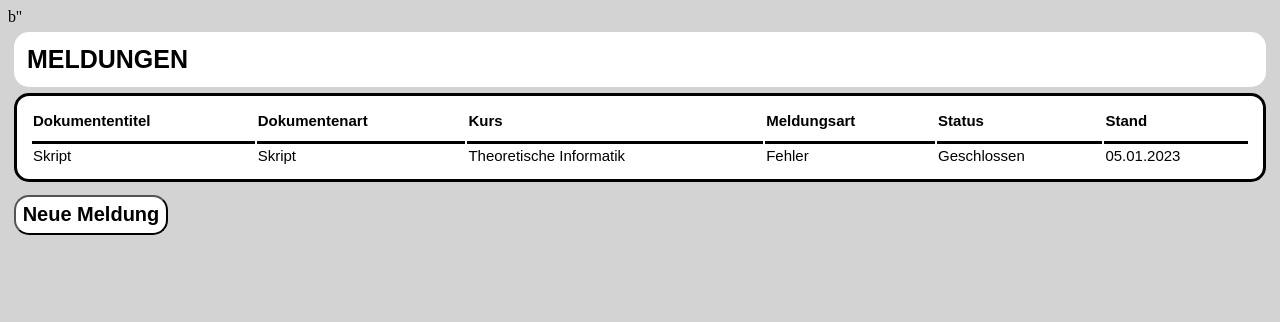
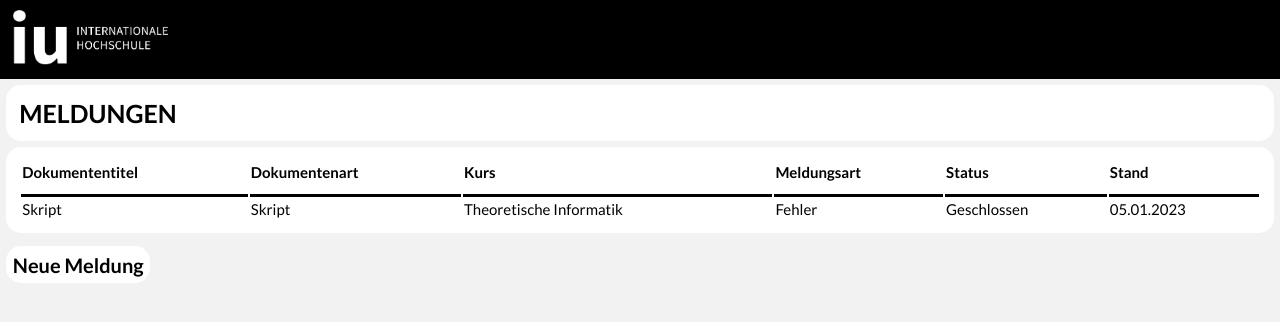
Before and after one commit to denishartl/isef01-webinterface, a Django app: page /tickets/ in a window 1280 px wide. Shown: the top 322 px of the page. Run offline with Django 4.2, Linux system fonts and the light colour scheme; data that the repository does not hold is empty.

Commit message:
Add header and make formatting more inline with standard

```diff
--- a/static/styles.css
+++ b/static/styles.css
@@ -1,5 +1,6 @@
 body {
-    background-color: lightgray;
+    background-color: #F2F2F2;
+    margin: 0%;
 }
 
 th {
@@ -15,36 +16,67 @@ tr {
 }
 
 tr:hover {
-    background-color: lightblue;
+    background-color: #C3D8FF;
 }
 
 .header {
-    background-color: white;
+    background-color: #FFFFFF;
     margin: 0.5%;
     padding: 1%;
     font-size: 25px;
-    font-family: Arial, Helvetica, sans-serif;
     font-weight: bold;
     border-radius: 15px;
 }
 
 .table {
-    background-color: white;
+    background-color: #FFFFFF;
     margin: 0.5%;
     padding: 1%;
     font-size: 15px;
-    font-family: Arial, Helvetica, sans-serif;
     border-radius: 15px;
-    border: 3px solid;
-    width: 99%
+    width: 99%;
+    border-collapse: separate;
 }
 
 .button {
-    background-color: white;
+    background-color: #FFFFFF;
     margin: 0.5%;
     padding: 0.5%;
     font-size: 20px;
-    font-family: Arial, Helvetica, sans-serif;
     font-weight: bold;
     border-radius: 15px;
+    border: 0px;
 }
+
+.navbar {
+    background-color: #000;
+    color: white;
+    font-size: 15px;
+    font-weight: 500;
+    display: flex;
+    justify-content: left;
+    align-items: center;
+    padding: 10px;
+}
+
+
+.nav-list {
+    list-style: none;
+    width: 100%;
+    text-align: right;
+    padding-right: 20px;
+}
+
+
+.navbar a {
+    color: white;
+    text-decoration: none;
+}
+
+.navbar a:hover {
+    color: rgb(67, 116, 228);
+}
+
+.font {
+    font-family: Lato;
+}
--- a/tickets/templates/tickets/index.html
+++ b/tickets/templates/tickets/index.html
@@ -4,18 +4,30 @@
     <title>Hello Azure - Python Quickstart</title>
     <link rel="stylesheet" href="{% static 'styles.css' %}">
     <link rel="icon"href="{% static 'favicon.ico' %}">
+    <link href='https://fonts.googleapis.com/css?family=Lato:400,700' rel='stylesheet' type='text/css'>
 </head>
 <html>
+  <header>
+    <nav class="navbar">
+      <div>
+        <a href="/">
+          <img src="{% static 'images/iu_logo_white.png' %}" width="mx-auto" height="55px"
+            alt="Logo IU Internationale Hochschule" />
+        </a>
+      </div>
+      <ul class="nav-list" id="navList">
+      </ul>
+    </nav>
+  </header>
    <body>
      <main class="background">
         <div>
-          {{response.content}}
         </div>
-        <div class="header">
+        <div class="header font">
           MELDUNGEN
         </div>
         <div>
-          <table class="table">
+          <table class="table font">
             <tr>
               <th>Dokumententitel</th>
               <th>Dokumentenart</th>
@@ -34,7 +46,7 @@
             </tr>
           </table>
           <form>
-            <button type="button" class="button">Neue Meldung</button>
+            <button type="button" class="button font">Neue Meldung</button>
           </form>
         </div>
      </main>
--- a/tickets/views.py
+++ b/tickets/views.py
@@ -4,9 +4,10 @@ from django.views.decorators.csrf import csrf_exempt
 import requests
 
 def index(request):
-    response = requests.get("http://localhost:7071/api/GetTickets")
+    #response = requests.get("http://localhost:7071/api/GetTickets")
     print('Request for index page received')
-    return render(request, 'tickets/index.html', {'response': response})
+    #return render(request, 'tickets/index.html', {'response': response})
+    return render(request, 'tickets/index.html')
 
 @csrf_exempt
 def hello(request):
```
Also changed, not shown: __azurite_db_table__.json (added, +1 -0 lines), static/favicon_iu_logo.ico (added), static/images/iu_logo.jpg (added), static/images/iu_logo_black.png (added), static/images/iu_logo_white.png (added).
